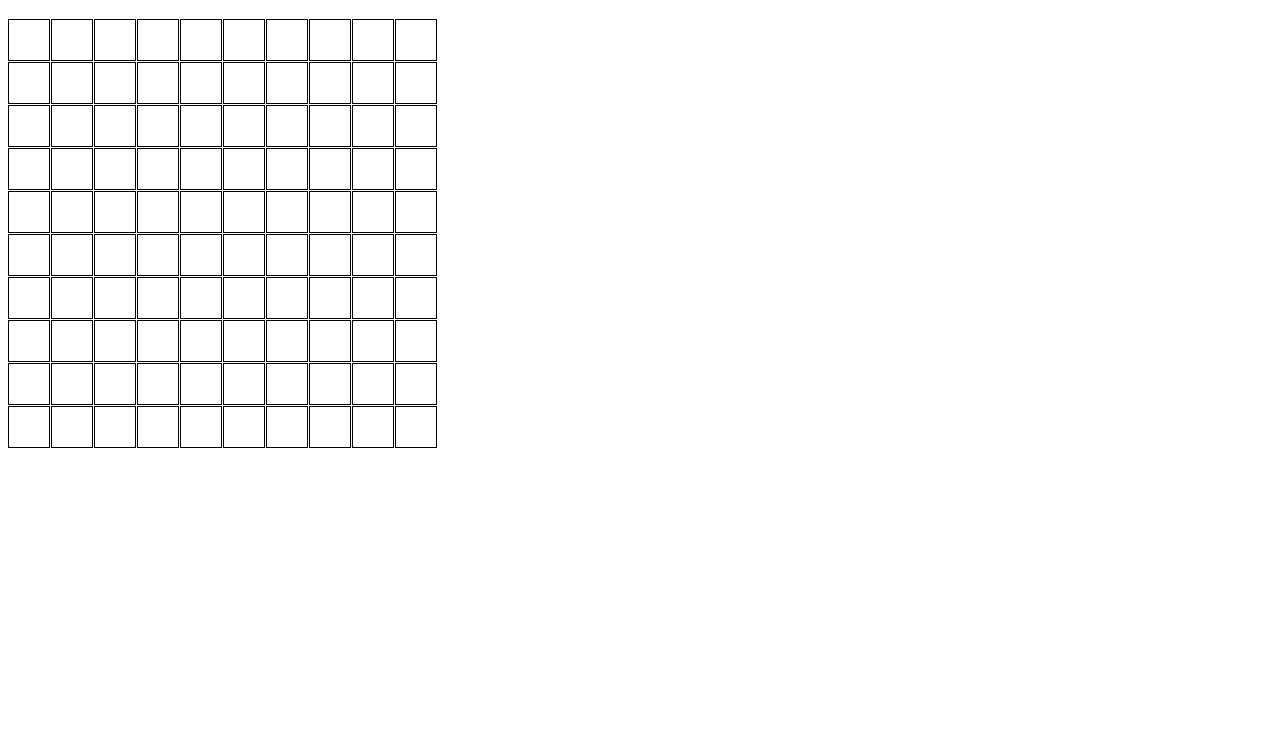
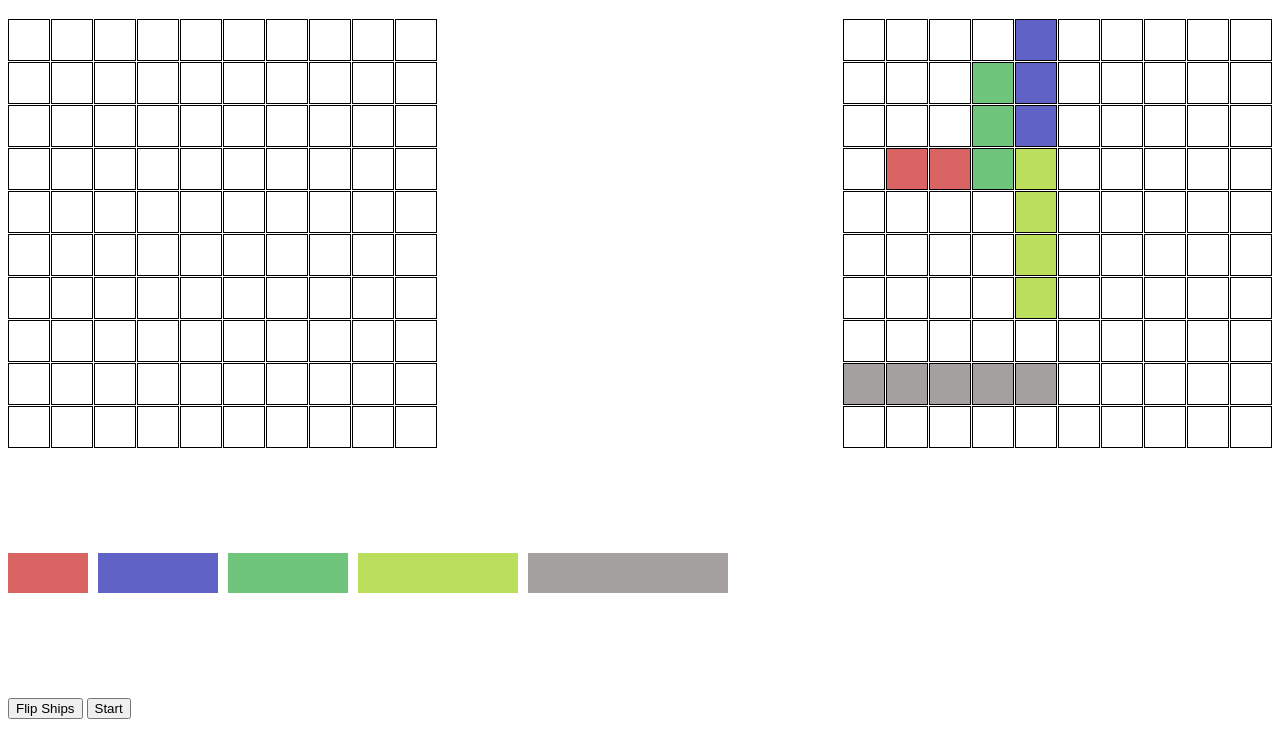
Before and after one commit to Beppe94/Project-Battleship, a website built with webpack: page dist/index.html in a window 1280 px wide. Shown: the part 61-800 px from the top of the page. Built offline with nearby package versions, Linux system fonts and the light colour scheme.

Commit message:
add function to place ships on computer grid

```diff
--- a/src/gameBoard.js
+++ b/src/gameBoard.js
@@ -1,4 +1,4 @@
-const gridId = document.getElementById('gridId');
+const boardContainer = document.getElementById('board-container');
 const occupiedCells = new Set();
 
 export default class Gameboard {
@@ -6,21 +6,26 @@ export default class Gameboard {
         this.size = size;
     }
 
-    createBoard() {
+    createBoard(user) {
 
-        for(let row = 0; row < this.size; row++) {
-            for(let col = 0; col < this.size; col++) {
-                const cell = document.createElement('div');
-                cell.classList.add('cell');
-                cell.setAttribute('data-row', row);
-                cell.setAttribute('data-col', col);
-                gridId.appendChild(cell);
-            }
+        const width = this.size * this.size;
+
+        const board = document.createElement('div');
+        board.classList.add('grid');
+        board.id = user;
+
+        for(let i = 0; i < width; i++) {
+            const cell = document.createElement('div');
+            cell.classList.add('cell');
+            cell.id = i;
+            board.append(cell);
         }
+
+        boardContainer.append(board)
     }
 
-    placeShip(row, col, length, isHorizontal) {
-        const newOccupiedCells = new Set(); // Temporarily store occupied cells for this ship
+    placeShip(row, col, length, isHorizontal = true) {
+        const newOccupiedCells = new Set();
 
         for (let i = 0; i < length; i++) {
 
@@ -50,14 +55,14 @@ export default class Gameboard {
     }
 
     coordinates() {
-        gridId.addEventListener('click', (e) => {
+        playerGrid.addEventListener('click', (e) => {
 
             const clickedCell = e.target;
             const row = parseInt(clickedCell.getAttribute('data-row'));
             const col = parseInt(clickedCell.getAttribute('data-col'));
 
             if(!isNaN(row) && !isNaN(col)) {
-                this.placeShip(row, col, 4, false);
+                this.placeShip(row, col, 4);
             }
         })
     }
--- a/src/index.js
+++ b/src/index.js
@@ -1,7 +1,28 @@
 import Gameboard from "./gameBoard";
+import { flipShips, Ship, addShips} from "./ships";
 
+const flipBtn = document.getElementById('flip-button');
 
 const board = new Gameboard(10)
 
-board.createBoard()
-board.coordinates()
+board.createBoard('player')
+board.createBoard('computer');
+
+flipBtn.addEventListener('click', flipShips);
+
+
+
+
+const destroyer = new Ship('destroyer', 2);
+const submarine = new Ship('submarine', 3);
+const cruiser = new Ship('cruiser', 3);
+const battleship = new Ship('battleship', 4);
+const carrier = new Ship('carrier', 5);
+
+
+
+const shipArray = [destroyer, submarine, cruiser, battleship, carrier]
+
+shipArray.forEach(ship => {
+    addShips(ship)
+});
--- a/src/ships.js
+++ b/src/ships.js
@@ -1,16 +1,71 @@
 class Ship {
-    constructor(length, hitAmount, sunk = false) {
+    constructor(name, length) {
+        this.name = name;
         this.length = length;
-        this.hitAmount = hitAmount;
-    }
-
-    hit() {
-        return this.hitAmount++;
-    }
-
-    isSunk() {
-        return this.length - this.hitAmount === 0 ? true: false;
     }
 }
 
-const cruiser = new Ship(4, 0);
+let angle = 0;
+
+function flipShips() {
+    const ships = document.querySelector('.options');
+
+    const arrayShips = Array.from(ships.children)
+
+    if(angle === 0) {
+        angle = 90;
+    } else {
+        angle = 0;
+    }
+
+    arrayShips.forEach(ship => {
+        ship.style.transform = `rotate(${angle}deg)`
+    });
+}
+
+function addShips(ship) {
+    const computerBoard = document.querySelectorAll('#computer div');
+
+    let randomBool = Math.random() < 0.5;
+    let isHorizontal = randomBool;
+    let randomStart = Math.floor(Math.random() * 100);
+
+    let validStart = isHorizontal ? randomStart <= 100 - ship.length ? randomStart :
+        100 - ship.length :
+        randomStart <= 100 - 10 * ship.length ? randomStart :
+            randomStart - ship.length * 10 + 10;
+
+    let shipBlocks = [];
+
+    for(let i = 0; i < ship.length; i++) {
+        if(isHorizontal) {
+            shipBlocks.push(computerBoard[Number(validStart) + i])
+        } else {
+            shipBlocks.push(computerBoard[Number(validStart) + i * 10])
+        }
+    }
+
+    let valid;
+
+    if(isHorizontal) {
+        valid = shipBlocks.every((_shipBlock, index) =>
+            shipBlocks[0].id % 10 !== 10 - (shipBlocks.length - (index + 1)));
+    } else {
+        valid = shipBlocks.every((_shipBlock, index) =>
+            shipBlocks[0].id < 90 + (10 * index + 1));
+    }
+
+    const notTaken = shipBlocks.every(shipBlock => !shipBlock.classList.contains('taken'));
+
+    if(valid && notTaken) {
+        shipBlocks.forEach(shipBlock => {
+            shipBlock.classList.add(ship.name);
+            shipBlock.classList.add('taken');
+        })
+    } else {
+        addShips(ship)
+    }
+}
+
+
+module.exports = { flipShips, Ship, addShips}
```
Also changed, not shown: dist/index.html, dist/main.js, dist/style.css.
